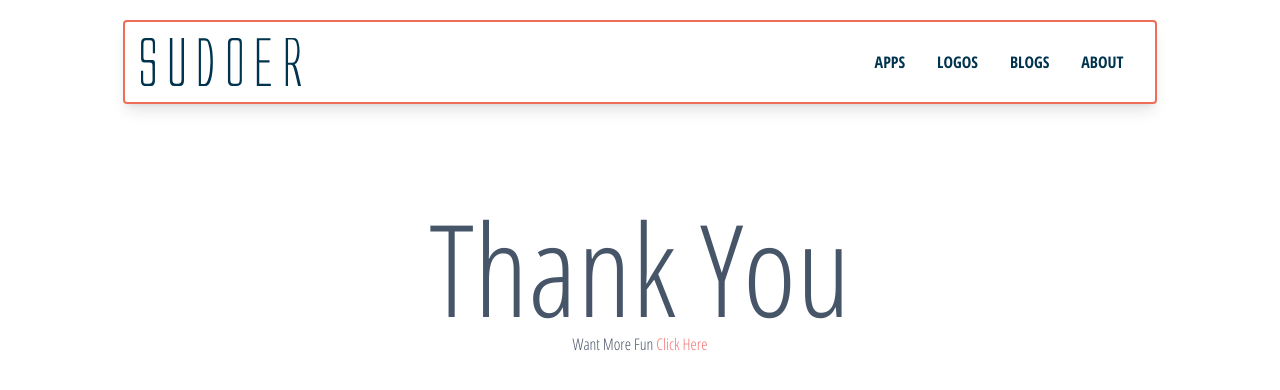
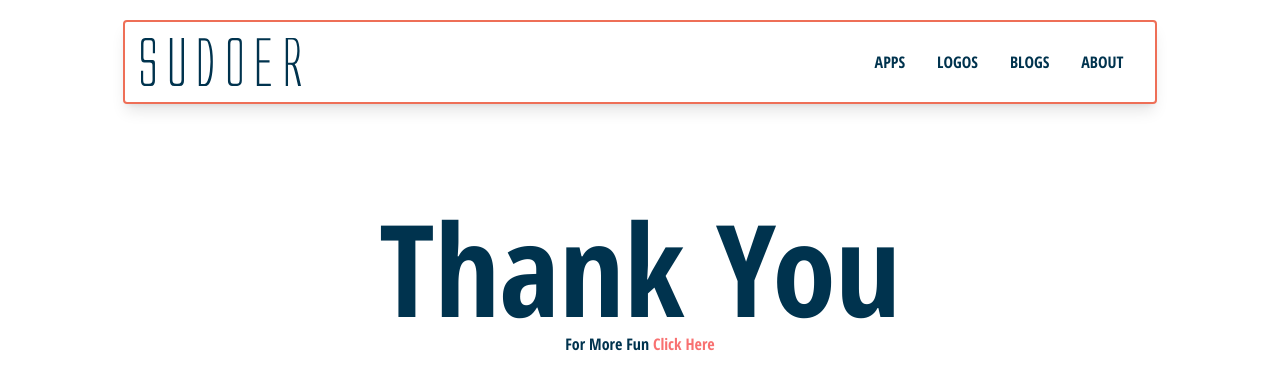
Before and after one commit to sudoer-zero/portfolio, a Vue app in the folder front_end/: page /thanks in a window 1280 px wide. Shown: the top 390 px of the page. Built offline with nearby package versions, Linux system fonts and the light colour scheme; a web font is replaced by a local one.

Commit message:
Update design.

```diff
--- a/front_end/src/views/Fun.vue
+++ b/front_end/src/views/Fun.vue
@@ -1,6 +1,6 @@
 <template>
-<div class="font-display text-slate-600 text-center ">
-    <div class="w-5/6 mx-auto py-20">
+<div class="font-display text-slate-600 text-center font-semibold">
+    <div class="w-5/6 md:w-3/4 mx-auto py-10 md:py-20">
       <h1 class="text-3xl md:text-4xl">"Fun Isn’t Something One Considers When Balancing The Universe.
           But This… Does Put A Smile On My Face."
       </h1>
--- a/front_end/src/views/ThanksView.vue
+++ b/front_end/src/views/ThanksView.vue
@@ -1,8 +1,8 @@
 <template>
-<div class="font-display text-slate-600 text-center ">
+<div class="font-display text-third text-center font-semibold">
     <div class="w-5/6 mx-auto py-20">
-      <h1 class="text-7xl md:text-9xl">Thank You</h1>
-      <p class="font-meduim">Want More Fun <router-link class="text-red-400" to="/fun">Click Here</router-link></p>
+      <h1 class="text-7xl md:text-9xl ">Thank You</h1>
+      <p class="font-meduim">For More Fun <router-link class="text-red-400" to="/fun">Click Here</router-link></p>
     </div>
 </div>
 </template>
```
